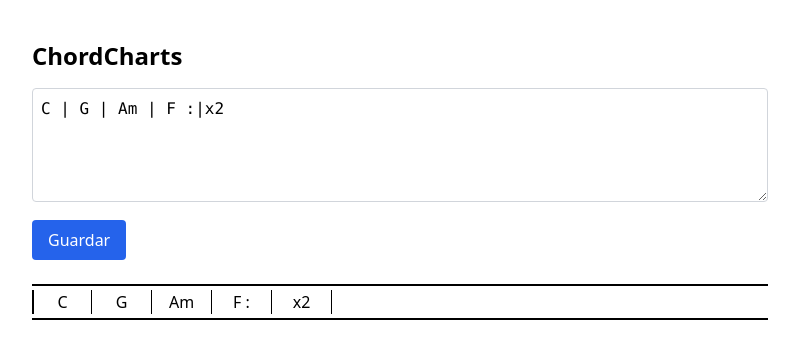
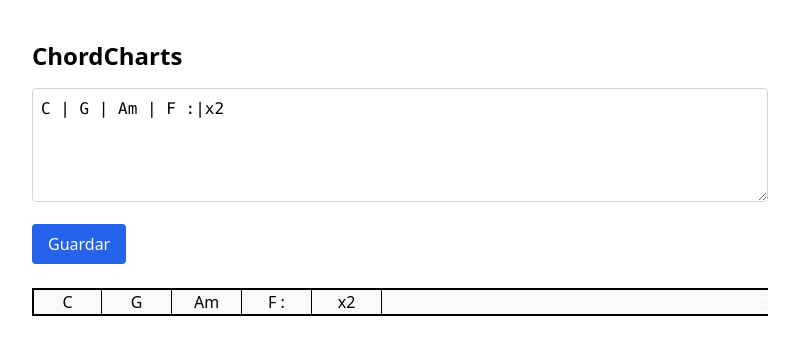
Before and after one commit to alfonsogchico/Chordcharts, a React (Vite) app: page / in a window 1280 px wide. Shown: the top 358 px of the page, without its empty margins (240-1039 px from the left). Built offline with nearby package versions, Linux system fonts and the light colour scheme; the HTML template or start-up script is replaced by a standard one.

Commit message:
Solucion a bugs: tercer intento

```diff
--- a/src/App.jsx
+++ b/src/App.jsx
@@ -9,7 +9,7 @@ import {
   orderBy
 } from 'firebase/firestore';
 
-// --- Firebase init safe ---
+// ------------- Firebase init (safe) -------------
 // Define VITE_FIREBASE_CONFIG in Vercel → JSON string with apiKey, authDomain, etc.
 const firebaseConfig =
   typeof import.meta.env.VITE_FIREBASE_CONFIG !== 'undefined'
@@ -28,11 +28,20 @@ try {
   console.error('Firebase init error', e);
 }
 
+// ------------- UI helpers -------------
+const StaffLines = () => (
+  <div className="absolute inset-0 flex flex-col justify-between pointer-events-none">
+    {[...Array(5)].map((_, i) => (
+      <div key={i} className="border-t border-black/70" />
+    ))}
+  </div>
+);
+
 export default function App() {
   const [chart, setChart] = useState('C | G | Am | F :|x2');
   const [charts, setCharts] = useState([]);
 
-  // --- CRUD ---
+  // ---------- CRUD ----------
   const saveChart = async () => {
     if (!db || !chart.trim()) return;
     await addDoc(collection(db, 'charts'), {
@@ -54,7 +63,7 @@ export default function App() {
     loadCharts();
   }, [db]);
 
-  // --- editor helpers ---
+  // ---------- Chart parsing ----------
   const measures = chart
     .split('|')
     .map((s) => s.trim())
@@ -65,8 +74,8 @@ export default function App() {
     const repeat = /:\|x?\d*$/.test(m); // detect final :| or :|x2 etc.
 
     const classes = [
-      'px-2',
-      'min-w-[60px]',
+      'px-3',
+      'min-w-[70px]',
       'text-center',
       'border-black',
       repeat ? 'border-double border-r-4' : 'border-r',
@@ -80,16 +89,17 @@ export default function App() {
     );
   };
 
-  // --- render ---
+  // ---------- Render ----------
   return (
     <div className="max-w-3xl mx-auto mt-10 font-sans px-4">
       <h1 className="text-2xl font-bold mb-4">ChordCharts</h1>
 
+      {/* Editor */}
       <textarea
         rows={4}
         value={chart}
         onChange={(e) => setChart(e.target.value)}
-        className="w-full font-mono text-base border border-gray-300 rounded p-2 mb-3"
+        className="w-full font-mono text-base border border-gray-300 rounded p-2 mb-4"
       />
 
       <button
@@ -99,10 +109,15 @@ export default function App() {
         Guardar
       </button>
 
-      <div className="flex flex-wrap border-y-2 border-black py-1">
-        {measures.map(renderMeasure)}
+      {/* Staff */}
+      <div className="relative overflow-x-auto">
+        <StaffLines />
+        <div className="flex border-y-2 border-black bg-white/80 backdrop-blur-sm">
+          {measures.map(renderMeasure)}
+        </div>
       </div>
 
+      {/* Saved charts */}
       {db && (
         <>
           <h2 className="text-xl font-semibold mt-8 mb-2">Guardados</h2>
```
